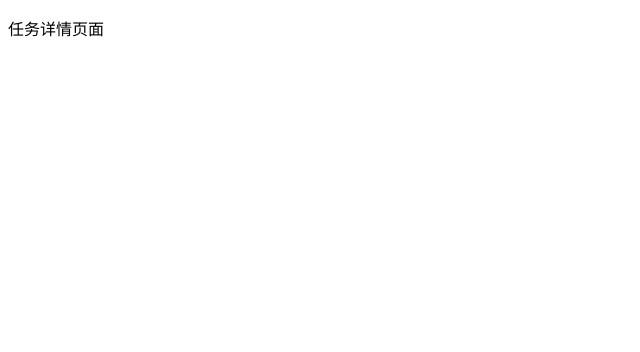
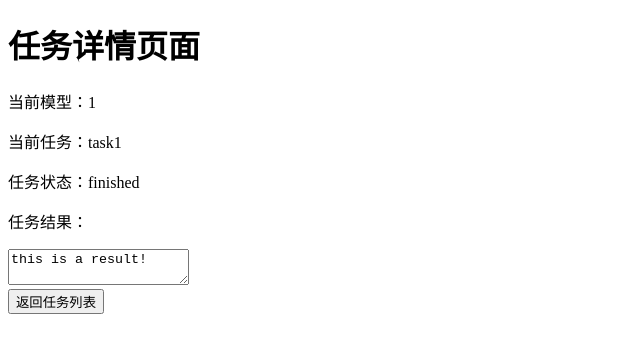
Before and after one commit to ferv3455/ML-Model-Management, a Vue app in the folder client/: page /task/1/task1 in a window 1280 px wide. Shown: the top 352 px of the page, without its empty margins (0-640 px from the left). Built offline with nearby package versions, Linux system fonts and the light colour scheme.

Commit message:
完成了taskID页面的ui雏形

```diff
--- a/client/src/views/TaskIDView.vue
+++ b/client/src/views/TaskIDView.vue
@@ -1,12 +1,43 @@
 <template>
-    <div>
-        <p>
-            任务详情页面
-        </p>
+  <div>
+    <h1>
+      任务详情页面
+    </h1>
+    <p>当前模型：{{ modelID }}</p>
+    <p>当前任务：{{ taskID }}</p>
+    <p>任务状态：{{ status }} </p>
+    <div v-if="status === 'finished'">
+      <p>任务结果：</p>
+      <textarea v-model="result" id="testIDPageresult" readonly>
+      </textarea>
     </div>
+    <button @click="goToBatchPage" id="goToBatchPageButton">返回任务列表</button>
+  </div>
 </template>
 
 <script>
+import axios from 'axios';
+
+export default {
+  data() {
+    return {
+      modelID: this.$route.params.modelID,
+      taskID: this.$route.params.taskID,
+      status: 'finished', // 从后端获取
+      result: 'this is a result!', // 从后端获取
+    };
+  },
+  methods: {
+    goToBatchPage(event) {
+      this.$router.push({
+        name: 'batch',
+        params: {
+          modelID: this.modelID,
+        },
+      });
+    },
+  },
+};
 </script>
 
 <style>
```
